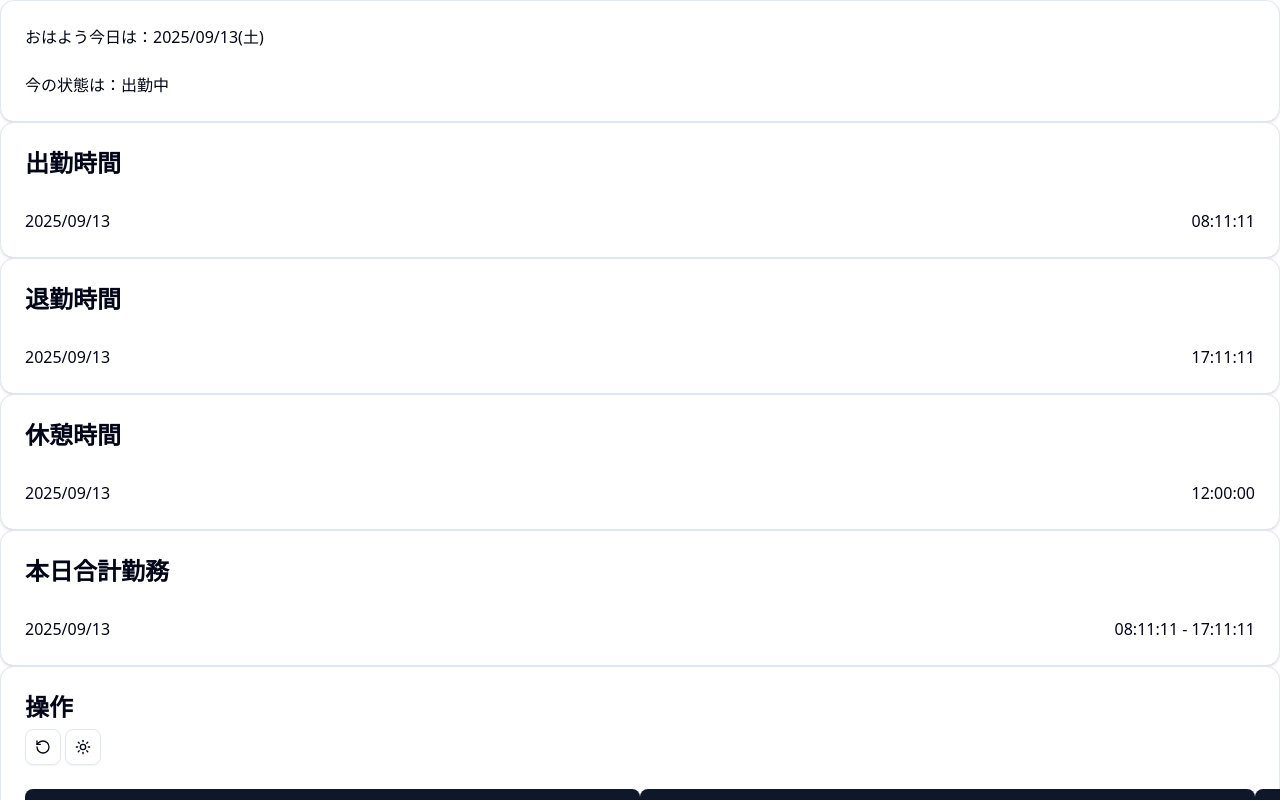
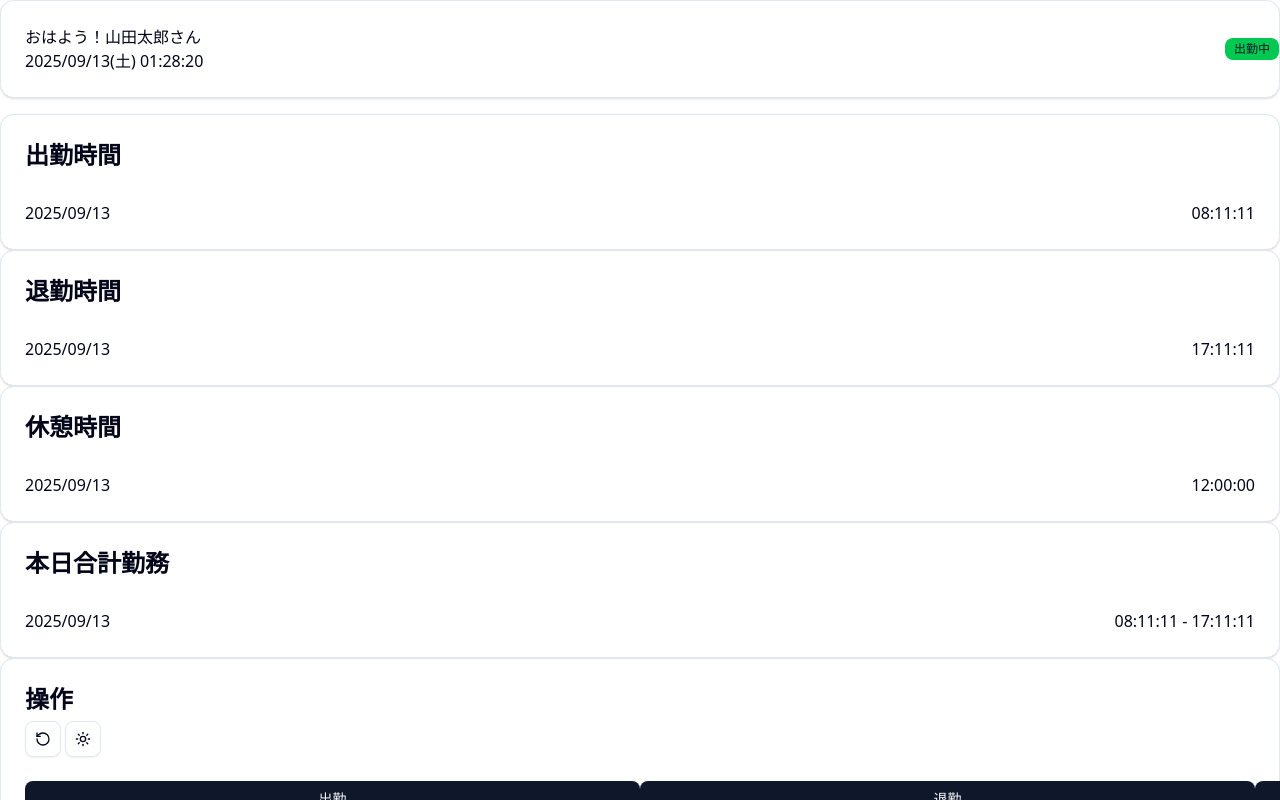
Before and after one commit to gaomingzhao-system/time-card, a SvelteKit app: page / in a window 1280 px wide. Shown: the top 800 px of the page. Built offline with nearby package versions, Linux system fonts and the light colour scheme.

Commit message:
chore: apply badge component with a $derived syntax with svelte

```diff
--- a/src/routes/+page.svelte
+++ b/src/routes/+page.svelte
@@ -1,5 +1,6 @@
 <script lang="ts">
     import { Button } from '$lib/components/ui/button/index.js'
+    import { Badge } from '$lib/components/ui/badge/index.js'
     import ModeToggle from '$lib/components/ModeToggle.svelte'
     import {
         Card,
@@ -35,16 +36,38 @@
         { name: '鈴木花子', status: '退勤済み', start: '09:00:00' },
         { name: '佐藤次郎', status: '休憩中', start: '12:00:00' },
     ]
+
+    const username = '山田太郎'
+
+    const getStatusBadgeColor = () => {
+        switch (status as Status) {
+            case '出勤中':
+                return 'bg-green-500'
+            case '退勤済み':
+                return 'bg-gray-500'
+            case '休憩中':
+                return 'bg-yellow-500'
+            case '未出勤':
+                return 'bg-red-500'
+            default:
+                return 'bg-gray-500'
+        }
+    }
+    const statusBadgeColor = $derived(getStatusBadgeColor())
 </script>
 
 <header>
-    <Card>
-        <CardContent
-            >{date.getHours() < 12
-                ? 'おはよう'
-                : 'こんにちは'}今日は：{formattedDate}</CardContent
-        >
-        <CardContent>今の状態は：{status}</CardContent>
+    <Card class="mb-4 flex flex-row items-center justify-between">
+        <section>
+            <CardContent
+                >{date.getHours() < 12
+                    ? `おはよう！${username}さん`
+                    : `こんにちは！${username}さん`}</CardContent
+            >
+            <CardContent>{formattedDate} {time}</CardContent>
+        </section>
+
+        <Badge variant="secondary" class={statusBadgeColor}>{status}</Badge>
     </Card>
 </header>
 
```
